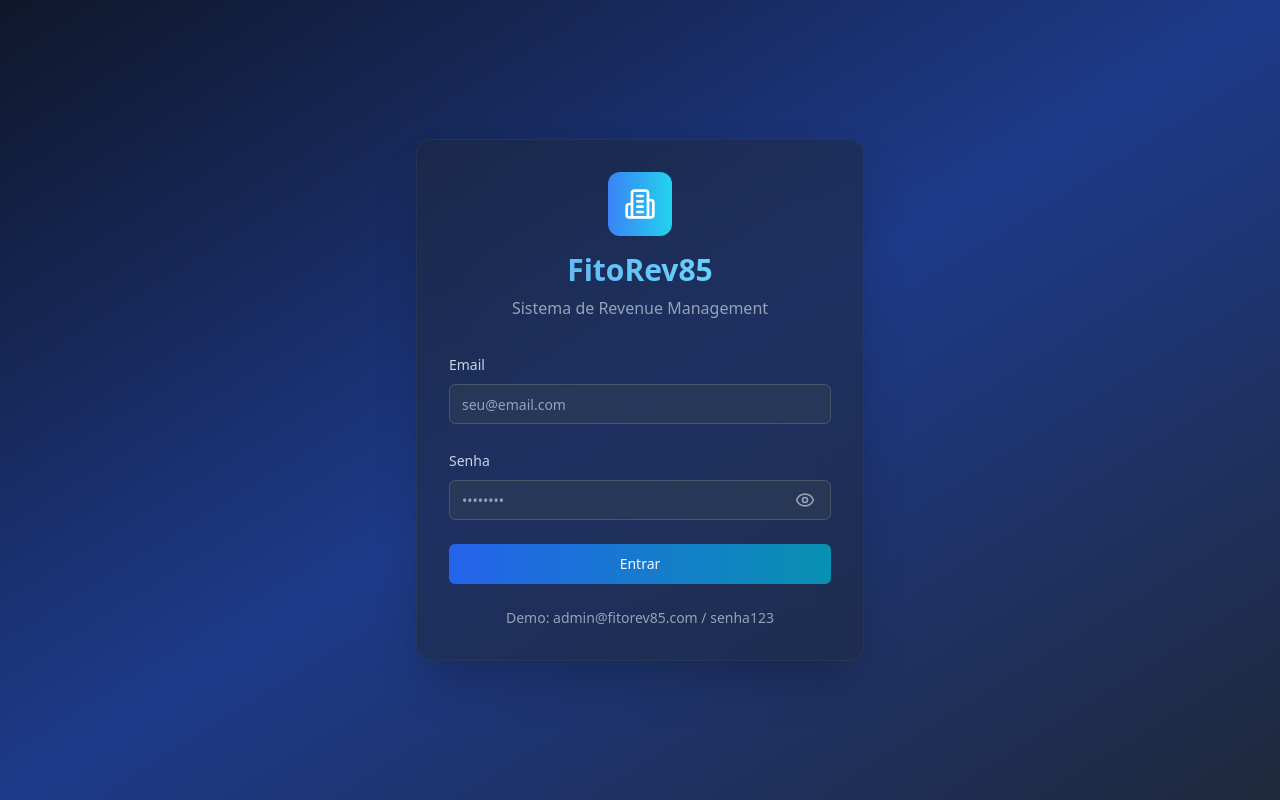
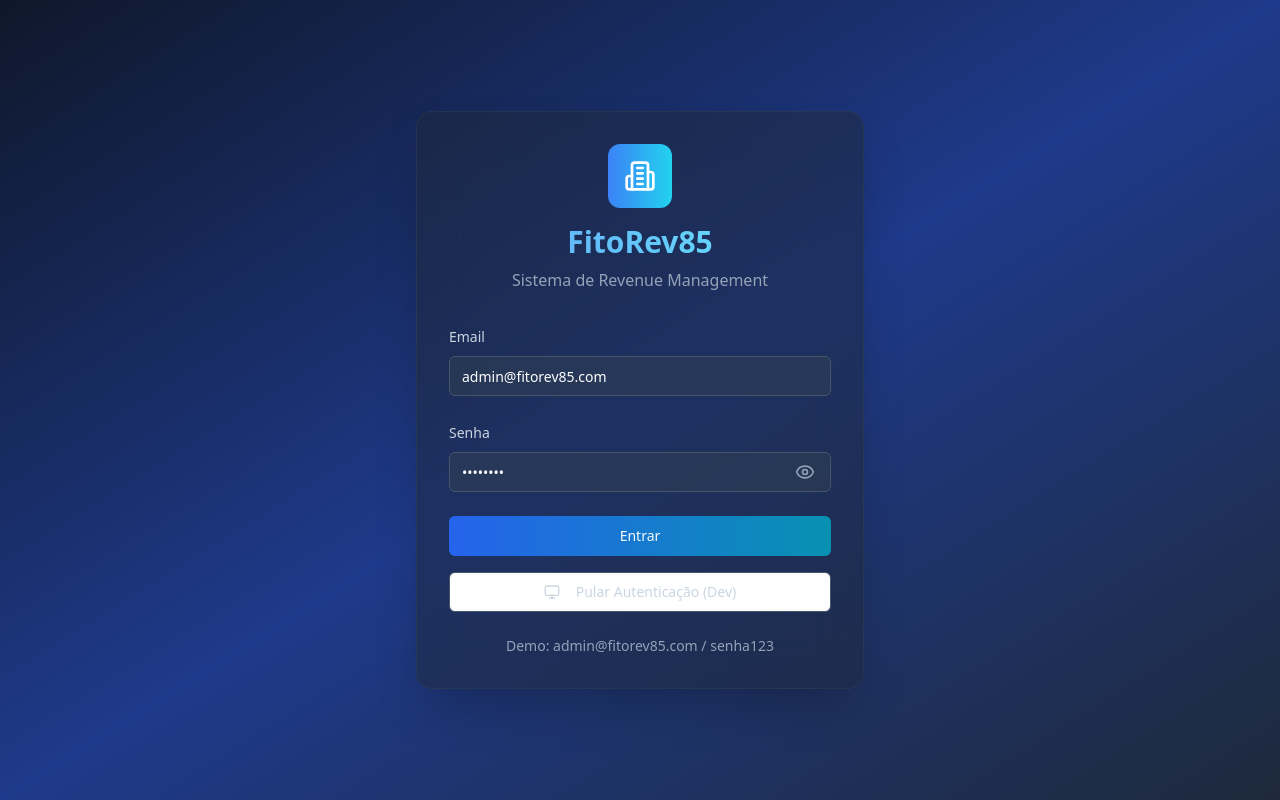
Before and after one commit to fitoRev85/fitorev85-user-manager, a React (Vite) app: page / in a window 1280 px wide. Built offline with nearby package versions, Linux system fonts and the light colour scheme.

Commit message:
Fix: Persistent login error and add option to disable authentication
The login error persists, indicating incorrect user/password. Also, add a way to disable authentication for local development.

```diff
--- a/src/components/LoginForm.tsx
+++ b/src/components/LoginForm.tsx
@@ -1,6 +1,6 @@
 
 import React, { useState } from 'react';
-import { Building2, Eye, EyeOff } from 'lucide-react';
+import { Building2, Eye, EyeOff, Monitor } from 'lucide-react';
 import { Button } from '@/components/ui/button';
 import { Input } from '@/components/ui/input';
 import { Label } from '@/components/ui/label';
@@ -8,18 +8,19 @@ import { useAuth } from '@/contexts/AuthContext';
 import { useToast } from '@/hooks/use-toast';
 
 export function LoginForm() {
-  const [email, setEmail] = useState('');
-  const [senha, setSenha] = useState('');
+  const [email, setEmail] = useState('admin@fitorev85.com');
+  const [senha, setSenha] = useState('senha123');
   const [mostrarSenha, setMostrarSenha] = useState(false);
   const [loading, setLoading] = useState(false);
-  const { login } = useAuth();
+  const { login, skipAuth } = useAuth();
   const { toast } = useToast();
 
   const handleSubmit = async (e: React.FormEvent) => {
     e.preventDefault();
     setLoading(true);
 
-    // Chamar login com email e senha
+    console.log('Tentando fazer login com:', email, senha);
+
     const loginSuccess = login(email, senha);
 
     if (!loginSuccess) {
@@ -37,6 +38,14 @@ export function LoginForm() {
     }
 
     setLoading(false);
+  };
+
+  const handleSkipAuth = () => {
+    skipAuth();
+    toast({
+      title: "Modo Desenvolvimento",
+      description: "Acesso liberado sem autenticação.",
+    });
   };
 
   return (
@@ -98,6 +107,18 @@ export function LoginForm() {
             </Button>
           </form>
 
+          <div className="mt-4">
+            <Button
+              type="button"
+              onClick={handleSkipAuth}
+              variant="outline"
+              className="w-full border-slate-600 text-slate-300 hover:bg-slate-700/50"
+            >
+              <Monitor className="w-4 h-4 mr-2" />
+              Pular Autenticação (Dev)
+            </Button>
+          </div>
+
           <div className="mt-6 text-center">
             <p className="text-slate-400 text-sm">
               Demo: admin@fitorev85.com / senha123
--- a/src/contexts/AuthContext.tsx
+++ b/src/contexts/AuthContext.tsx
@@ -7,6 +7,7 @@ interface AuthContextType {
   user: AuthUser | null;
   login: (email: string, password: string) => boolean;
   logout: () => void;
+  skipAuth: () => void;
 }
 
 const AuthContext = createContext<AuthContextType | null>(null);
@@ -16,13 +17,14 @@ export function AuthProvider({ children }: { children: ReactNode }) {
   const { getUserByEmail } = useUsers();
 
   const login = (email: string, password: string): boolean => {
-    console.log('Tentando login com:', email);
+    console.log('Tentando login com:', email, 'senha:', password);
 
     // Buscar usuário no sistema
     const foundUser = getUserByEmail(email);
+    console.log('Usuário encontrado:', foundUser);
 
     if (foundUser && foundUser.senha === password) {
-      console.log('Usuário encontrado e senha correta:', foundUser);
+      console.log('Login bem-sucedido para:', foundUser.nome);
       const authUser: AuthUser = {
         id: foundUser.id,
         nome: foundUser.nome,
@@ -34,8 +36,20 @@ export function AuthProvider({ children }: { children: ReactNode }) {
       return true;
     }
 
-    console.log('Usuário não encontrado, inativo ou senha incorreta');
+    console.log('Login falhou - senha incorreta ou usuário não encontrado');
     return false;
+  };
+
+  const skipAuth = () => {
+    // Logar automaticamente como admin para desenvolvimento
+    const authUser: AuthUser = {
+      id: '1',
+      nome: 'Administrador (Dev)',
+      email: 'admin@fitorev85.com',
+      categoria: 'admin',
+      permissoes: ['*']
+    };
+    setUser(authUser);
   };
 
   const logout = () => {
@@ -43,7 +57,7 @@ export function AuthProvider({ children }: { children: ReactNode }) {
   };
 
   return (
-    <AuthContext.Provider value={{ user, login, logout }}>
+    <AuthContext.Provider value={{ user, login, logout, skipAuth }}>
       {children}
     </AuthContext.Provider>
   );
--- a/src/hooks/useUsers.ts
+++ b/src/hooks/useUsers.ts
@@ -64,11 +64,14 @@ export function useUsers() {
           ultimoAcesso: user.ultimoAcesso ? new Date(user.ultimoAcesso) : undefined
         }));
         setUsers(usersWithDates);
+        console.log('Usuários carregados do localStorage:', usersWithDates);
       } catch {
+        console.log('Erro ao carregar usuários, usando padrões');
         setUsers(defaultUsers);
         localStorage.setItem(STORAGE_KEY, JSON.stringify(defaultUsers));
       }
     } else {
+      console.log('Nenhum usuário encontrado, criando usuários padrão');
       setUsers(defaultUsers);
       localStorage.setItem(STORAGE_KEY, JSON.stringify(defaultUsers));
     }
@@ -77,6 +80,7 @@ export function useUsers() {
   const saveUsers = (newUsers: User[]) => {
     setUsers(newUsers);
     localStorage.setItem(STORAGE_KEY, JSON.stringify(newUsers));
+    console.log('Usuários salvos:', newUsers);
   };
 
   const addUser = (userData: Partial<User>) => {
@@ -107,7 +111,9 @@ export function useUsers() {
   };
 
   const getUserByEmail = (email: string) => {
-    return users.find(u => u.email === email && u.ativo);
+    const user = users.find(u => u.email === email && u.ativo);
+    console.log('Buscando usuário:', email, 'Encontrado:', user);
+    return user;
   };
 
   return {
```
